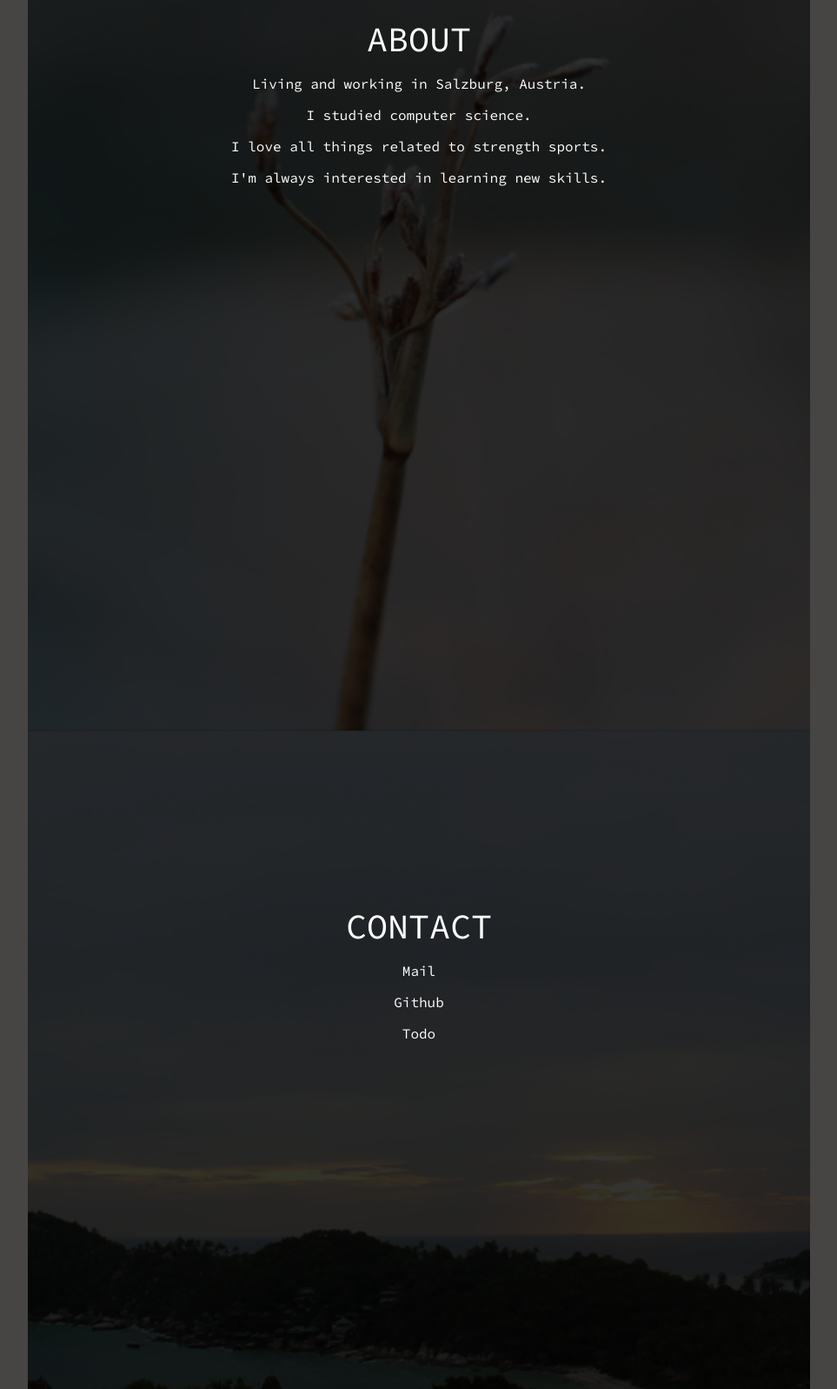
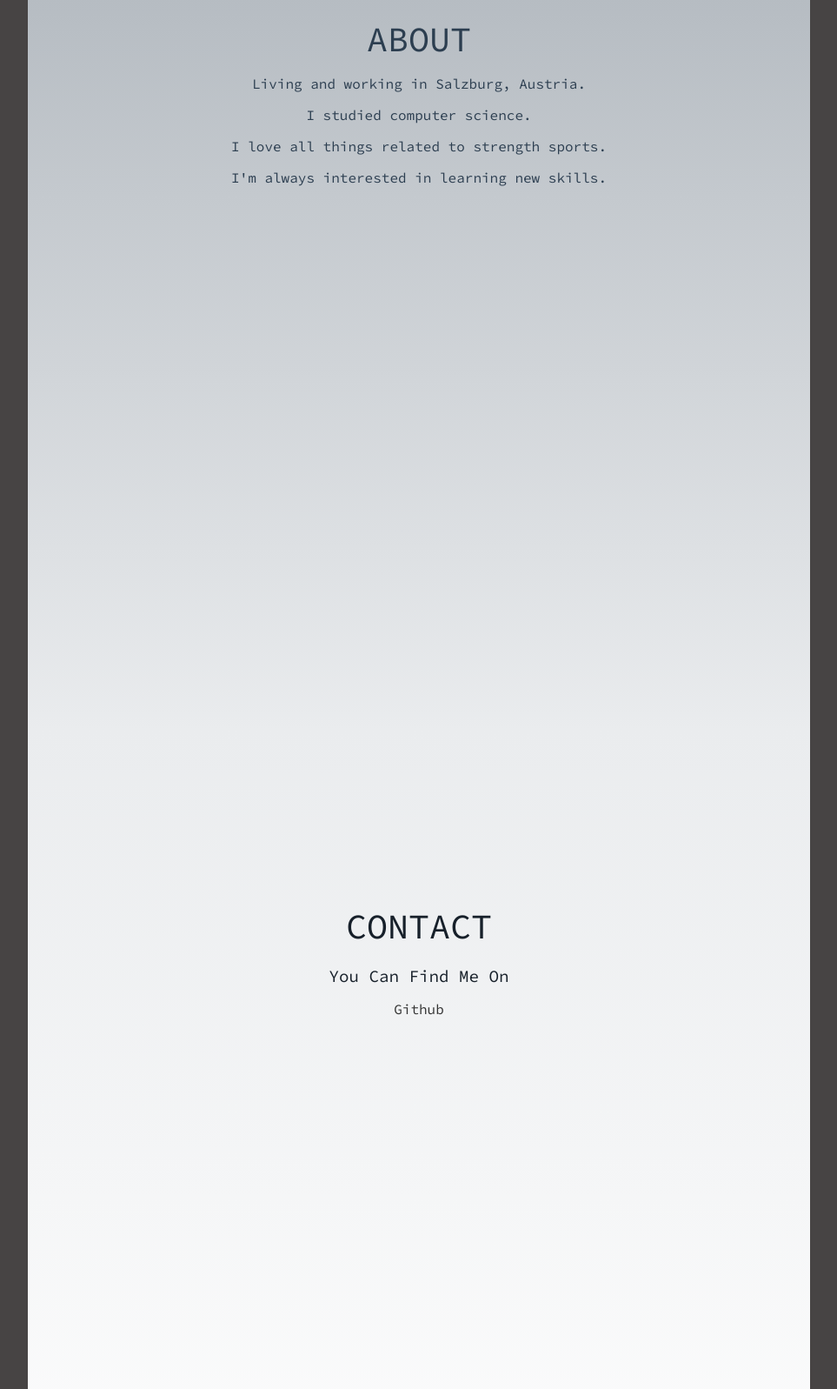
Before and after one commit to PatrickSchuster/patrickschuster.github.com, a plain HTML site: page index.html in a window 1280 px wide. Shown: the part 1200-2797 px from the top of the page at 87% size, without its empty margins (158-1121 px from the left). Drawn offline with Linux system fonts and the light colour scheme.

Commit message:
Use color gradients instead of background images

```diff
--- a/css/main.css
+++ b/css/main.css
@@ -4,7 +4,7 @@ body {
     font-family: 'Source Code Pro', monospace;
     margin: 0;
     background: #474444;
-    color: white;
+    color: 333;
     height: auto;
 }
 
@@ -24,7 +24,7 @@ h2 {
 
 a {
     text-decoration: none;
-    color: white;
+    color: #333;
 }
 
 img {
@@ -69,7 +69,7 @@ main {
 
 .btn {
     padding: 0.6rem 2rem;
-    border: 1px #ccc solid;
+    border: 1px #333 solid;
     display: block;
     margin-top: 2rem;
     border-radius: 50px;
@@ -82,25 +82,22 @@ main {
 }
 
 #first {
-    background-color: rgba(0, 0, 0, 0.8) !important;
-    background: url(/images/mojave.png) no-repeat center center;
-    background-size: cover;
-    background-blend-mode: color;
+    background-image: linear-gradient(#2C3E50, #ABB2B9);
+    color: #333;
 }
 
 #about{
-    padding-bottom: 20px;
-    background: url(/images/calm.png) no-repeat center center;
-    background-color: rgba(0, 0, 0, 0.8) !important;
-    background-size: cover;
-    background-blend-mode: color;
+    background-image: linear-gradient(#ABB2B9, #EAECEE);
+    color: #2C3E50;
 }
 
 #contact {
-    background-color: rgba(0, 0, 0, 0.8) !important;
-    background: url(/images/kohtao.png) no-repeat center center;
-    background-size: cover;
-    background-blend-mode: color;
+    background-image: linear-gradient(#EAECEE, white);
+    color: #17202A;
+}
+
+#contact h2 {
+    margin-top: 20px;
 }
 
 @media(min-width: 700px) {
--- a/index.html
+++ b/index.html
@@ -20,7 +20,7 @@
 					<a href="#contact" class="btn" id="view-work">Contact</a>
 				</div>
 			</div>
-  	</div>
+	</div>
 
   	<div class="landing" id="about">
   		<div id="landing-text">
@@ -43,14 +43,9 @@
 		<div class="landing" id="contact">
 			<div id="landing-text">
 				<h1>Contact</h1>
+				<h2>You can find me on</h2>
 				<p>
-					Mail
-				</p>
-				<p>
-					Github
-				</p>
-				<p>
-					Todo
+					<a href="github.com/PatrickSchuster">Github</a>
 				</p>
 			</div>
 		</div>
```
